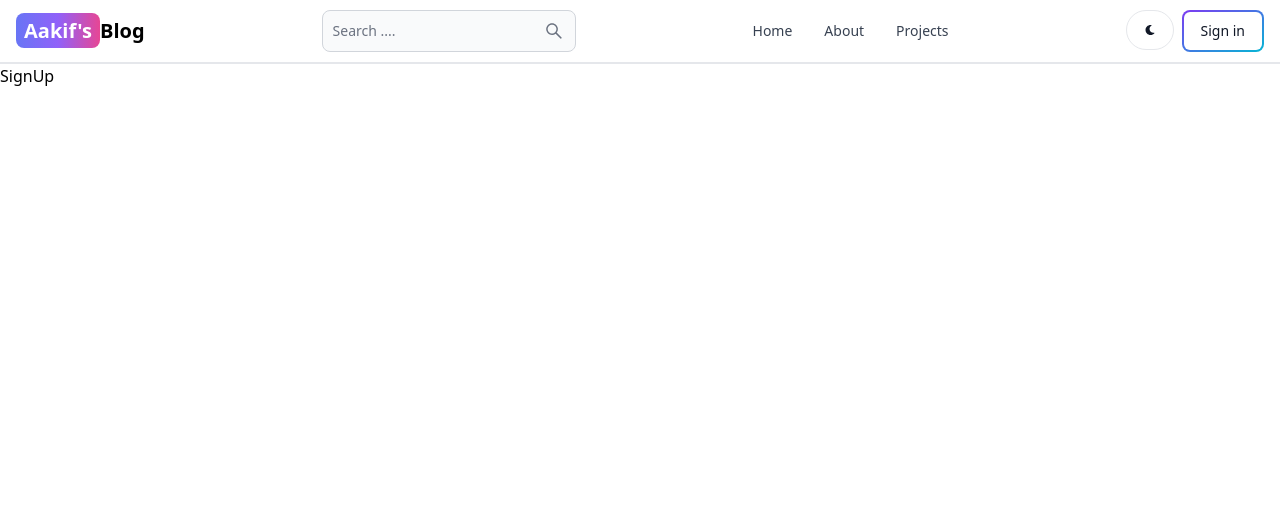
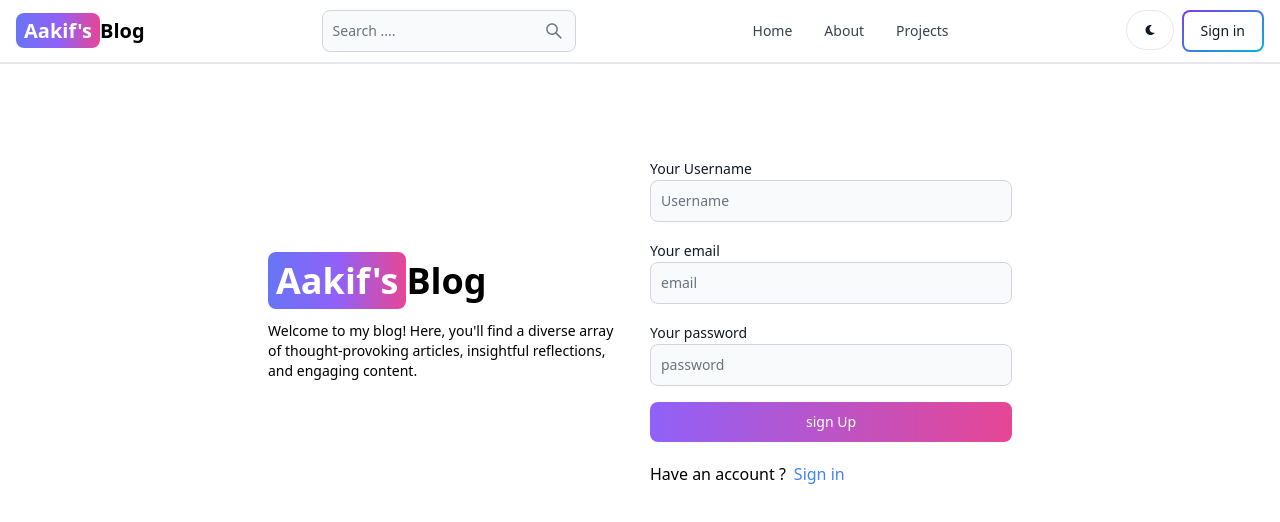
Before and after one commit to Aakif9866/mern-blog, a React (Vite) app in the folder client/: page /sign-up in a window 1280 px wide. Shown: the top 522 px of the page. Built offline with nearby package versions, Linux system fonts and the light colour scheme.

Commit message:
configure

```diff
--- a/client/src/App.jsx
+++ b/client/src/App.jsx
@@ -10,6 +10,7 @@
 function App() {
   return (
     <BrowserRouter>
+      {/* header will be the same after header routes will be there */}
       <Header />
       <Routes>
         <Route path="/" element={<Home />} />
--- a/client/src/pages/SignUp.jsx
+++ b/client/src/pages/SignUp.jsx
@@ -1,7 +1,56 @@
+import { Button, Label, TextInput } from "flowbite-react";
 import React from "react";
+import { Link } from "react-router-dom";
 
 function SignUp() {
-  return <div>SignUp</div>;
+  return (
+    <div className="min-h-screen mt-20">
+      {/* after md size they change to flex-row  */}
+      <div className="flex p-3 max-w-3xl mx-auto flex-col md:flex-row md:items-center gap-5">
+        {/* left side */}
+
+        <div className="flex-1">
+          <Link to="/" className=" font-bold dark:text-white text-4xl">
+            <span className="px-2 py-1 bg-gradient-to-r from-indigo-500 via-purple-500 to-pink-500 rounded-lg text-white">
+              Aakif's
+            </span>
+            Blog
+          </Link>
+          <p className="text-sm mt-5">
+            Welcome to my blog! Here, you'll find a diverse array of
+            thought-provoking articles, insightful reflections, and engaging
+            content.
+          </p>
+        </div>
+        {/* right side */}
+        <div className="flex-1">
+          <form className="flex flex-col gap-4">
+            <div>
+              <Label value="Your Username" />
+              <TextInput type="text" placeholder="Username" id="username" />
+            </div>
+            <div>
+              <Label value="Your email" />
+              <TextInput type="email" placeholder="email" id="email" />
+            </div>
+            <div>
+              <Label value="Your password" />
+              <TextInput type="password" placeholder="password" id="password" />
+            </div>
+            <Button gradientDuoTone="purpleToPink" type="submit">
+              sign Up
+            </Button>
+          </form>
+          <div className="flex gap-2 t-sm mt-5">
+            <span>Have an account ? </span>
+            <Link to="/sign-in" className="text-blue-500">
+              Sign in
+            </Link>
+          </div>
+        </div>
+      </div>
+    </div>
+  );
 }
 
 export default SignUp;
```
Also changed, not shown: 1 other file (tests, documents, lock files or other folders).
